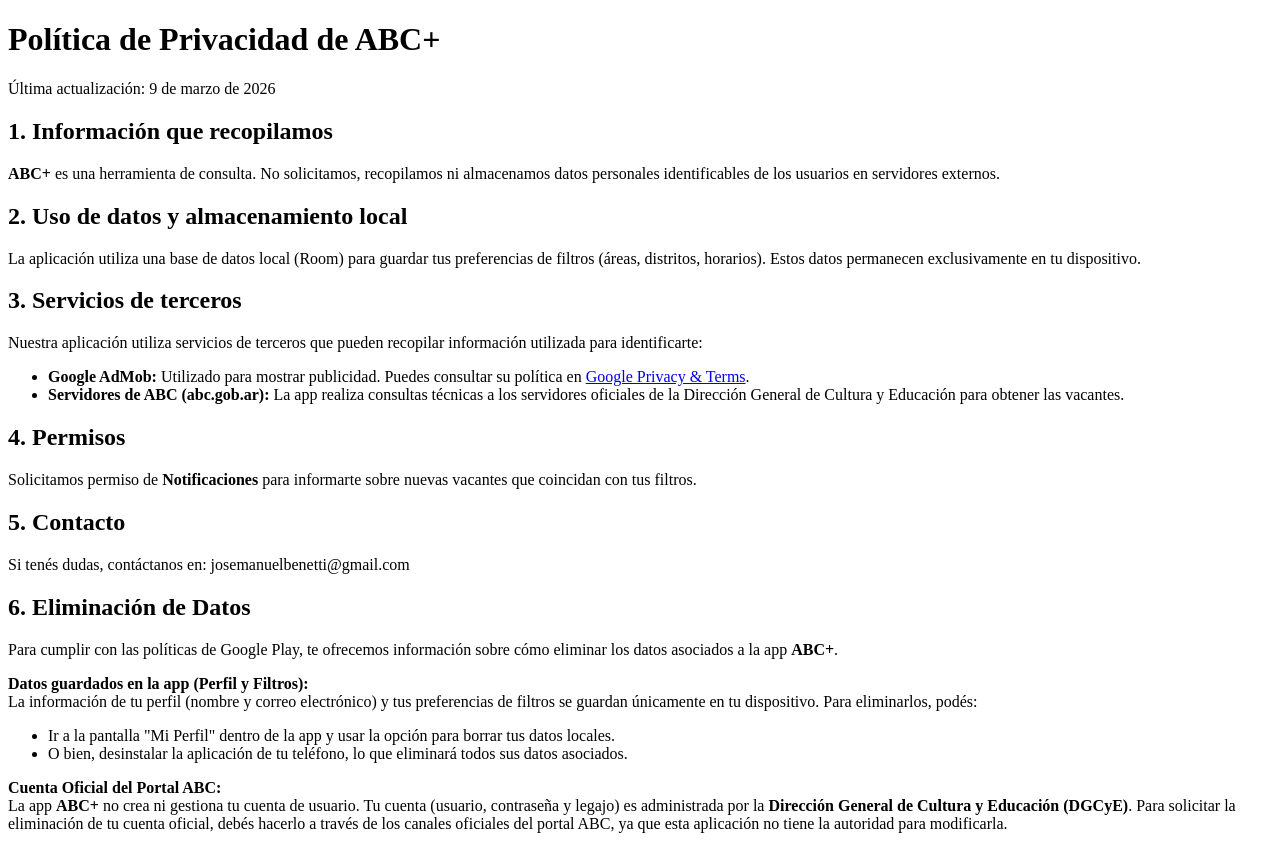
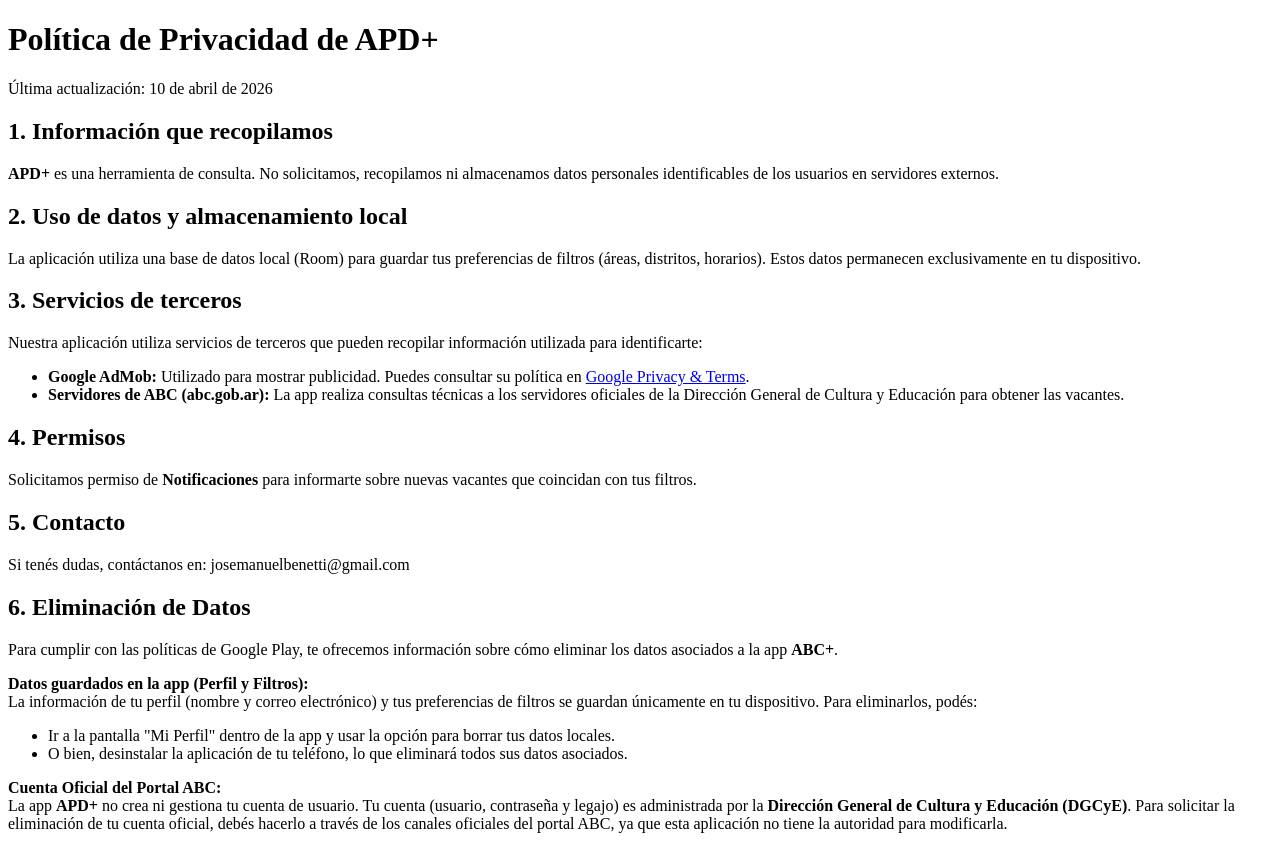
Before and after one commit to jmbenetti/pasillodocente-privacy, a plain HTML site: page index.html in a window 1280 px wide. Drawn offline with Linux system fonts and the light colour scheme.

Commit message:
Update privacy policy from ABC to APD

```diff
--- a/index.html
+++ b/index.html
@@ -1,12 +1,12 @@
 <!DOCTYPE html>
 <html>
-<head><title>Política de Privacidad - ABC+</title></head>
+<head><title>Política de Privacidad - APD+</title></head>
 <body>
-    <h1>Política de Privacidad de ABC+</h1>
-    <p>Última actualización: 9 de marzo de 2026</p>
+    <h1>Política de Privacidad de APD+</h1>
+    <p>Última actualización: 10 de abril de 2026</p>
 
     <h2>1. Información que recopilamos</h2>
-    <p><b>ABC+</b> es una herramienta de consulta. No solicitamos, recopilamos ni almacenamos datos personales identificables de los usuarios en servidores externos.</p>
+    <p><b>APD+</b> es una herramienta de consulta. No solicitamos, recopilamos ni almacenamos datos personales identificables de los usuarios en servidores externos.</p>
 
     <h2>2. Uso de datos y almacenamiento local</h2>
     <p>La aplicación utiliza una base de datos local (Room) para guardar tus preferencias de filtros (áreas, distritos, horarios). Estos datos permanecen exclusivamente en tu dispositivo.</p>
@@ -38,7 +38,7 @@
 </p>
 <p>
     <strong>Cuenta Oficial del Portal ABC:</strong><br>
-    La app <strong>ABC+</strong> no crea ni gestiona tu cuenta de usuario. Tu cuenta (usuario, contraseña y legajo) es administrada por la <strong>Dirección General de Cultura y Educación (DGCyE)</strong>.
+    La app <strong>APD+</strong> no crea ni gestiona tu cuenta de usuario. Tu cuenta (usuario, contraseña y legajo) es administrada por la <strong>Dirección General de Cultura y Educación (DGCyE)</strong>.
     Para solicitar la eliminación de tu cuenta oficial, debés hacerlo a través de los canales oficiales del portal ABC, ya que esta aplicación no tiene la autoridad para modificarla.
 </p>
 </body>
```
